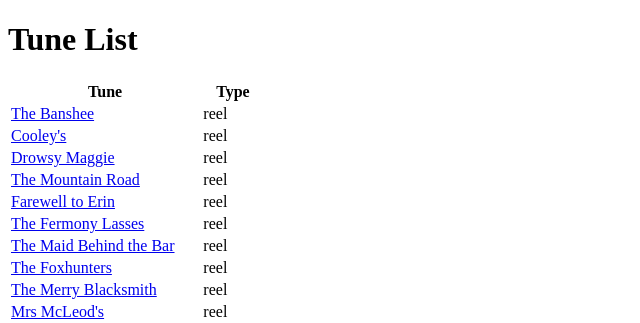
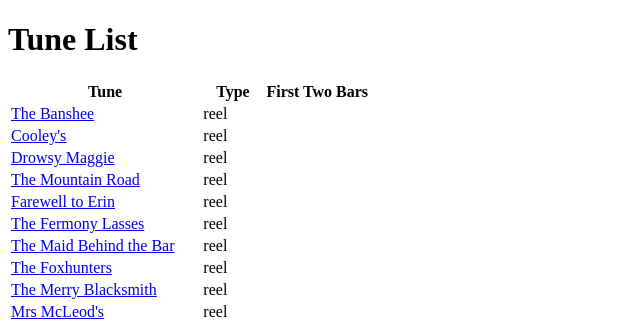
Before and after one commit to claytoncook12/40sessiontunes, a Django app: page /tunes/ in a window 1280 px wide. Shown: the top 323 px of the page, without its empty margins (0-640 px from the left). Run offline with Django 3.2, Linux system fonts and the light colour scheme; data comes from the database, SQL or seed files in the repository; data that the repository does not hold is empty.

Commit message:
add two bars to tune list

```diff
--- a/DjangoApp/templates/tunes/list.html
+++ b/DjangoApp/templates/tunes/list.html
@@ -8,11 +8,13 @@
     <tr>
       <th>Tune</th>
       <th>Type</th>
+      <th>First Two Bars</th>
     </tr>
     {% for tune in tunes %}
     <tr>
       <td><a href="{{tune.get_absolute_url}}">{{ tune.name }}</a></td>
       <td>{{ tune.tune_type }}</td>
+      <td>{{ tune.first_two_bars }}</td>
     </tr>
     {% endfor %}
   </table>
--- a/DjangoApp/tunes/models.py
+++ b/DjangoApp/tunes/models.py
@@ -50,6 +50,9 @@ class Tune(models.Model):
 
     def get_absolute_url(self):
         return reverse('tunes:detail', kwargs={"id": self.id})
+
+    def first_two_bars(self):
+        return ABCTune.objects.get(tune=self).abc_piece_and_bars(1, 2)
 
 class ABCTune(models.Model):
     tune = models.ForeignKey(Tune, on_delete=models.CASCADE, verbose_name="Tune")
```
